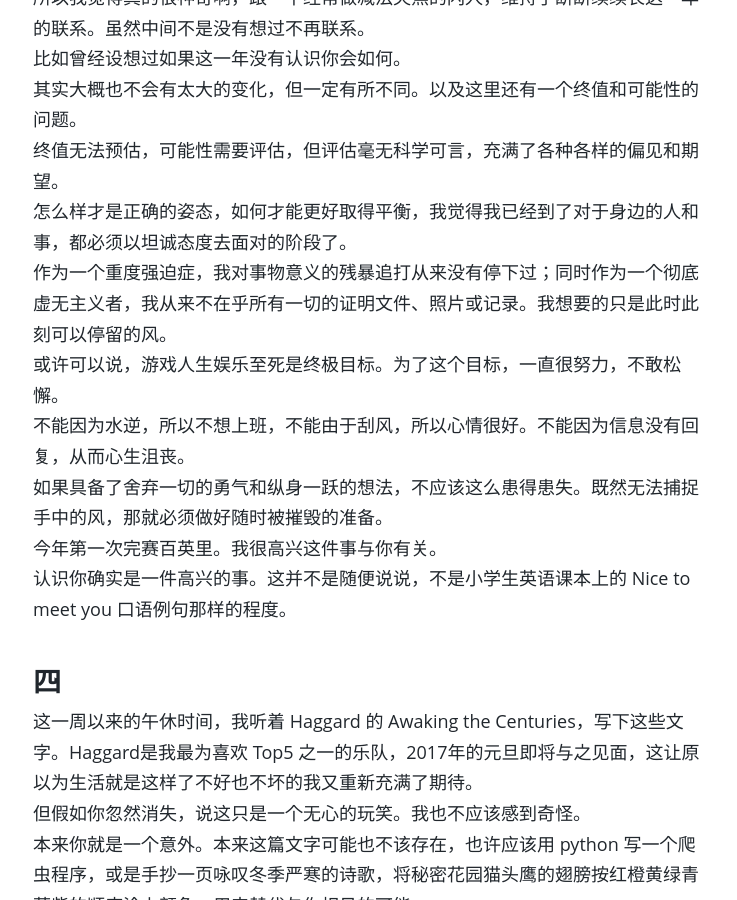
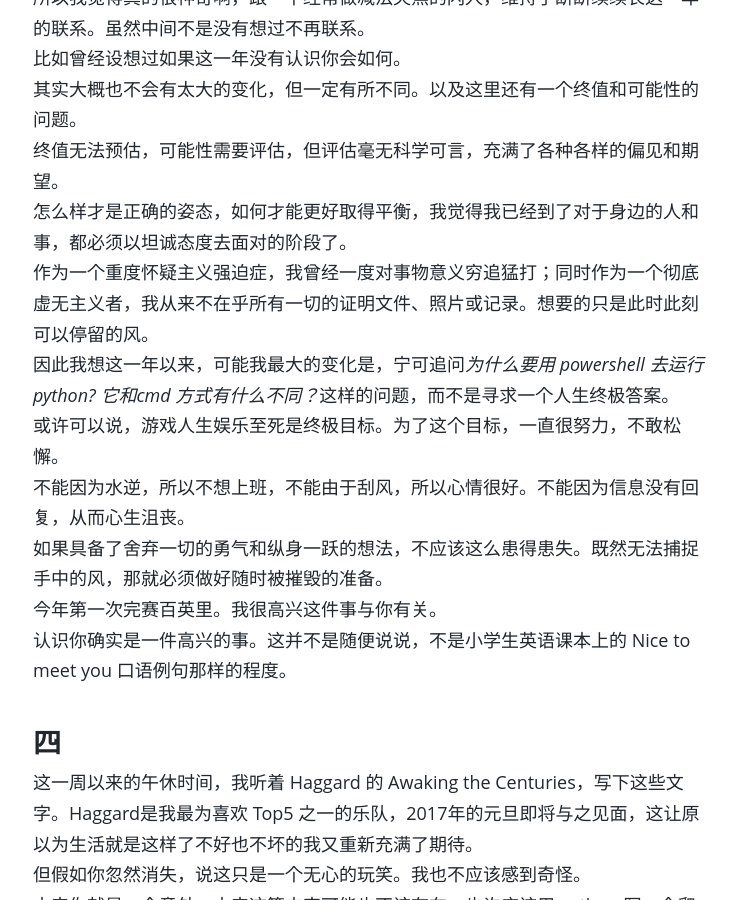
Before and after one commit to sardine2/wangshourong, a Jekyll site: the page built from _posts/2016-11-28-Something-About-The-Vanished-Elephant.md, in a window 1280 px wide and 900 px high, scrolled down 4003 px. Shown: the whole window, without its empty margins (267-1004 px from the left). Built offline with Jekyll 4.4.1, drawn with Linux system fonts in a browser that asks for light colours; comment, search, counter and statistics services are not loaded.

Commit message:
Update 2016-11-28-Something-About-The-Vanished-Elephant.md

```diff
--- a/_posts/2016-11-28-Something-About-The-Vanished-Elephant.md
+++ b/_posts/2016-11-28-Something-About-The-Vanished-Elephant.md
@@ -106,7 +106,8 @@ $ git log -- graph
 其实大概也不会有太大的变化，但一定有所不同。以及这里还有一个终值和可能性的问题。
 终值无法预估，可能性需要评估，但评估毫无科学可言，充满了各种各样的偏见和期望。
 怎么样才是正确的姿态，如何才能更好取得平衡，我觉得我已经到了对于身边的人和事，都必须以坦诚态度去面对的阶段了。
-作为一个重度强迫症，我对事物意义的残暴追打从来没有停下过；同时作为一个彻底虚无主义者，我从来不在乎所有一切的证明文件、照片或记录。我想要的只是此时此刻可以停留的风。
+作为一个重度怀疑主义强迫症，我曾经一度对事物意义穷追猛打；同时作为一个彻底虚无主义者，我从来不在乎所有一切的证明文件、照片或记录。想要的只是此时此刻可以停留的风。
+因此我想这一年以来，可能我最大的变化是，宁可追问*为什么要用 powershell 去运行 python? 它和cmd 方式有什么不同？*这样的问题，而不是寻求一个人生终极答案。
 或许可以说，游戏人生娱乐至死是终极目标。为了这个目标，一直很努力，不敢松懈。
 不能因为水逆，所以不想上班，不能由于刮风，所以心情很好。不能因为信息没有回复，从而心生沮丧。
 如果具备了舍弃一切的勇气和纵身一跃的想法，不应该这么患得患失。既然无法捕捉手中的风，那就必须做好随时被摧毁的准备。
```
